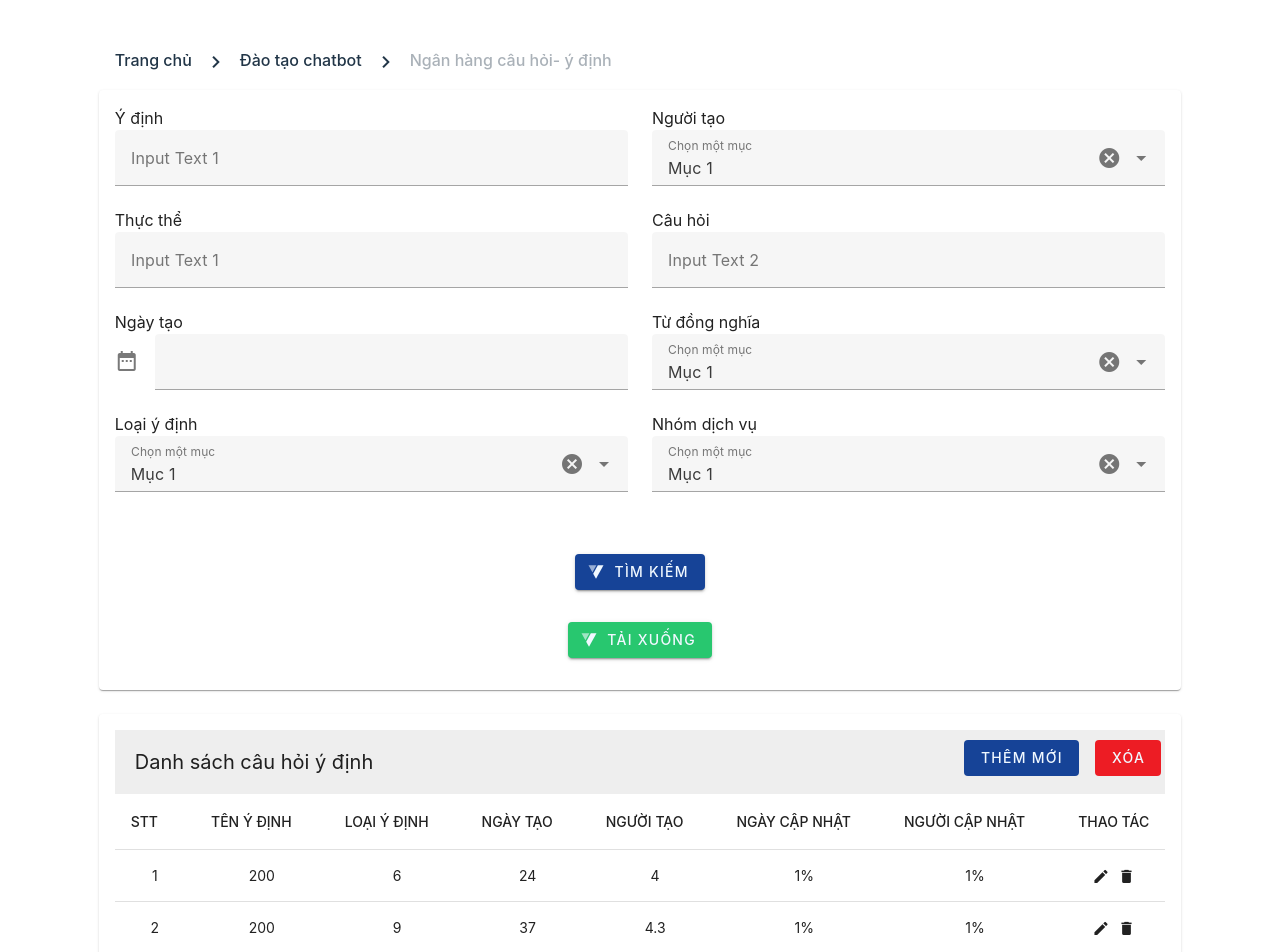
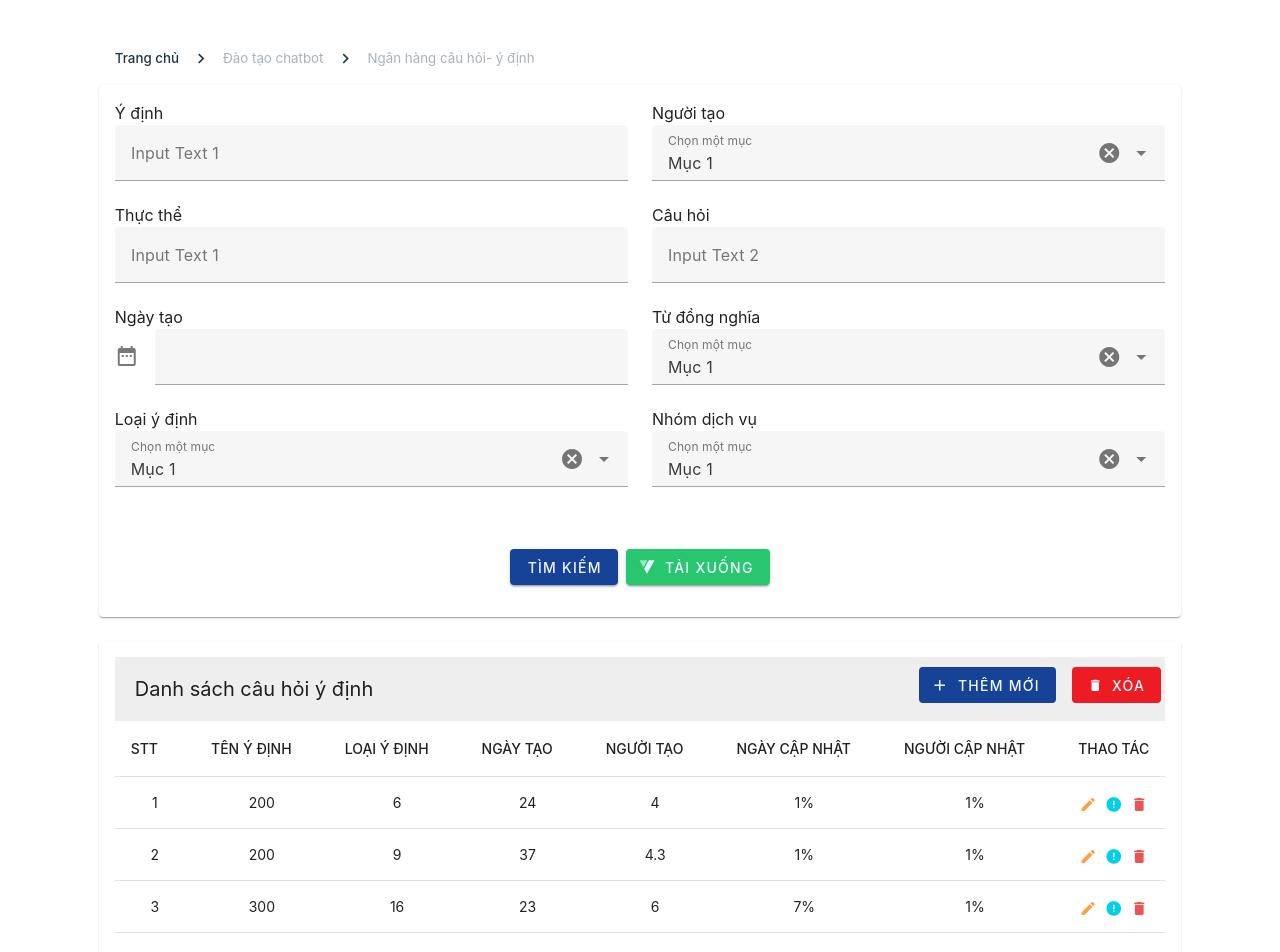
Before and after one commit to HoangSon1998Beos/Project_NEO_EVN, a Vue app: page /question-bank in a window 1280 px wide. Shown: the top 952 px of the page. Built offline with nearby package versions, Linux system fonts and the light colour scheme.

Commit message:
update question

```diff
--- a/src/components/ListOfQuestion.vue
+++ b/src/components/ListOfQuestion.vue
@@ -23,6 +23,7 @@
               class="mb-2"
               style="background-color: #164397 ; color: aliceblue;"
               v-bind="props"
+              prepend-icon="$plus"
             >
               Thêm mới
             </v-btn>
@@ -130,6 +131,7 @@
             style="background-color: #ed1c24 ; color: aliceblue;"
             v-bind="props"
             >
+            <v-icon class="mr-2" size="small" > mdi-delete </v-icon>
             Xóa
         </v-btn>
         <v-dialog v-model="dialogDelete" max-width="500px">
@@ -150,12 +152,21 @@
         class="me-2"
         size="small"
         @click="editItem(item)"
+        style="color: #ff9f43;"
       >
         mdi-pencil
       </v-icon>
       <v-icon
+        class="me-2"
+        size="small"
+        style="color: #00cfe8 ;"
+      >
+        mdi-alert-circle
+      </v-icon>
+      <v-icon
         size="small"
         @click="deleteItem(item)"
+        style="color: #ea5455;"
       >
         mdi-delete
       </v-icon>
--- a/src/components/QuestionBank.vue
+++ b/src/components/QuestionBank.vue
@@ -1,6 +1,6 @@
 <template>
    <div>
-    <v-breadcrumbs :items="dataBreadC">
+    <v-breadcrumbs :items="dataBreadC" style="font-size:smaller;">
       <template v-slot:divider>
         <v-icon icon="mdi-chevron-right"></v-icon>
       </template>
@@ -77,11 +77,9 @@
             </v-col>
             <v-col cols=" 12">
               <div class="pa-4 ">
-              <v-btn prepend-icon="$vuetify" style="background-color: #164397 ; color: aliceblue;">
+              <v-btn class="mr-2"  style="background-color: #164397 ; color: aliceblue;">
                   Tìm kiếm
                 </v-btn>
-              </div>
-              <div class="pa-4 ">
                 <v-btn prepend-icon="$vuetify" style="background-color: #28c76f; color: aliceblue;">
                   Tải xuống
                 </v-btn>
@@ -111,13 +109,11 @@
           },
           {
             title: 'Đào tạo chatbot',
-            disabled: false,
-            href: 'breadcrumbs_link_1',
+            disabled: true,
           },
           {
             title: 'Ngân hàng câu hỏi- ý định',
             disabled: true,
-            href: 'breadcrumbs_link_2',
           },
         ],
         showPicker: false,
```
